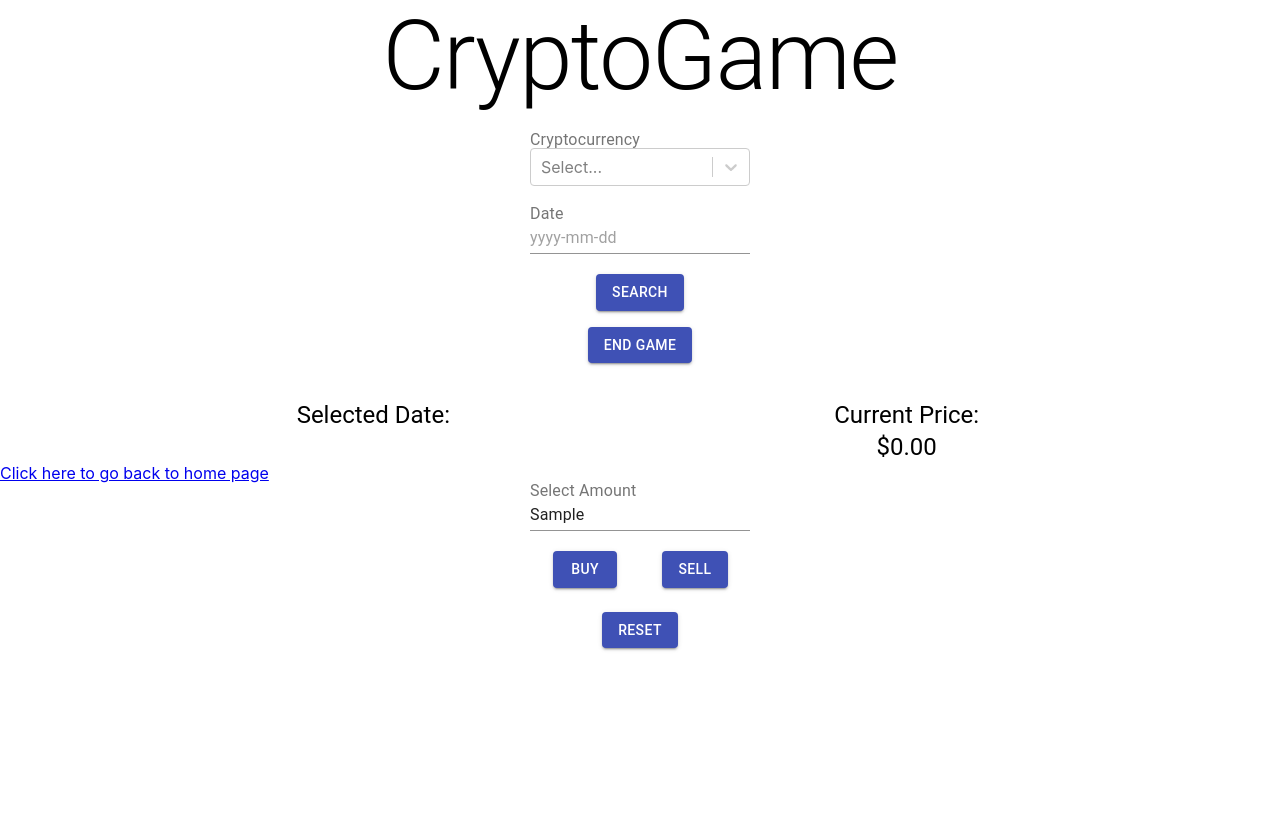
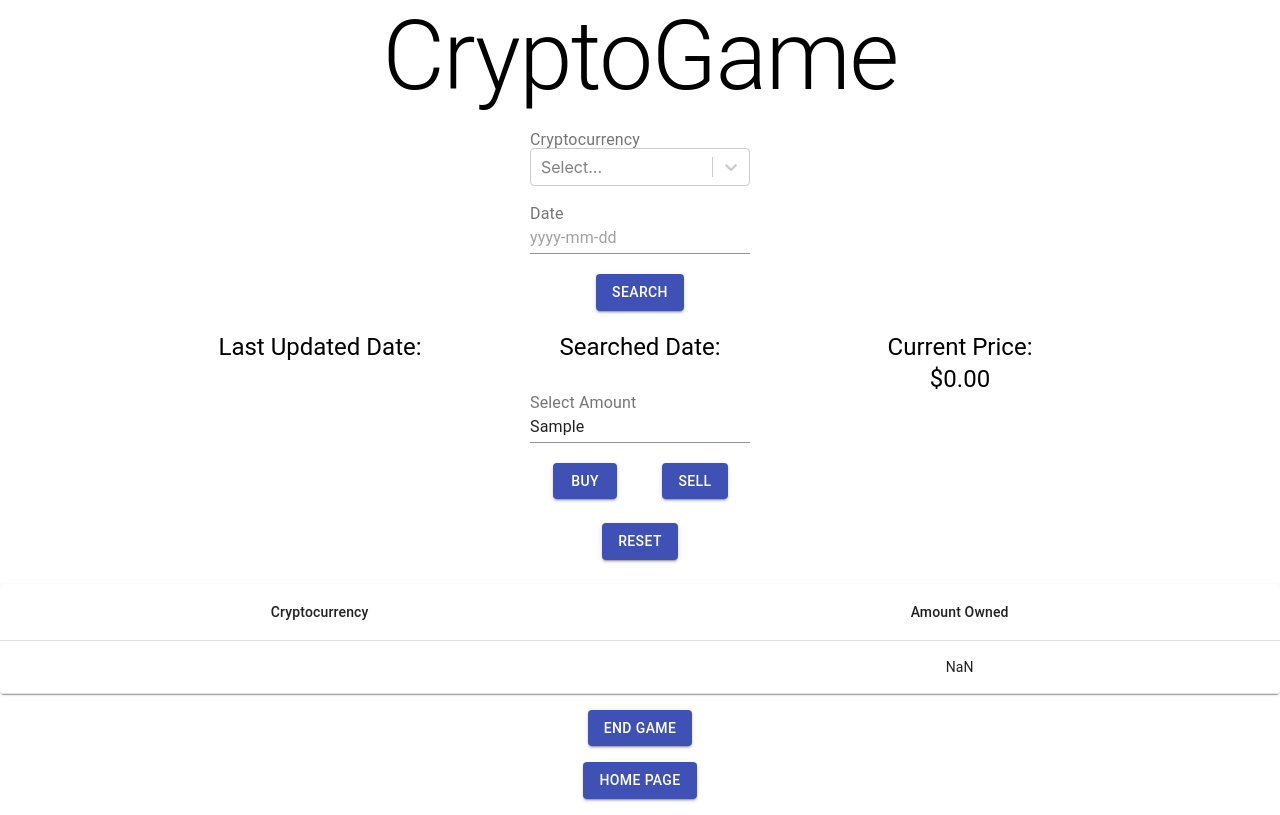
Before and after one commit to xchen1222/hackathon-htm, a React (Create React App) app: page /information in a window 1280 px wide. Both pictures are taken after typing "Sample" into the empty fields and a click on the button "BUY". Built offline with nearby package versions, Linux system fonts and the light colour scheme.

Commit message:
added table of owned cryptos

```diff
--- a/src/pages/Information.jsx
+++ b/src/pages/Information.jsx
@@ -1,7 +1,8 @@
 import { React, useState, Component, useEffect, useContext } from 'react';
 import { Link } from 'react-router-dom'
 import axios from 'axios';
-import { Typography, Button, Grid, Input, InputLabel, Box } from '@material-ui/core/';
+import { Typography, Button, Grid, Input, InputLabel, Box, Table, TableBody, TableCell, TableContainer, TableHead, TableRow, Paper } from '@material-ui/core/';
+import { makeStyles } from '@material-ui/core/styles';
 import { CURRENCIES_NAME } from '../utils/constants';
 import Select, { createFilter } from 'react-select'
 import { FixedSizeList as List } from "react-window";
@@ -63,6 +64,11 @@ export const Information = () => {
 
     const handleSubmit = async (e) => {
         e.preventDefault();
+        let currDate = info["lastDatePurchased"];
+        if (currDate > date) { //going into the past, throw alert(?)
+          alert("Can't go into the past");
+        }
+        else {
           let linkToAPI = "https://api.nomics.com/v1/currencies/sparkline?key=" + key + "&ids=" + crypto + "&start=" + date + "T00:00:00Z&end=" + date + "T00:00:00Z";
           try {
               let response = await axios.get(linkToAPI);
@@ -87,11 +93,13 @@ export const Information = () => {
               console.log(error);
           }
         }
+    }
 
     const handleBuy = async (e) => {
         e.preventDefault();
         let total = info["amountSpent"];
         let temp = info["currentlyOwned"];
+
         if (crypto in temp) { //already own some
             temp[crypto] += parseInt(amount);
         }
@@ -102,7 +110,7 @@ export const Information = () => {
         total += amount * prices;
 
         setInfo({"currentlyOwned": temp });
-        setInfo({"lastDatePurchased": date});
+        setInfo({"lastDatePurchased": days});
         setInfo({"amountSpent": total});
     }
 
@@ -110,11 +118,17 @@ export const Information = () => {
         e.preventDefault();
         let total = info["amountSpent"];
         let temp = info["currentlyOwned"];
+
         if (crypto in temp) { //already own some
+            if (amount > temp[crypto]) {
+                alert("You don't own enough of this cryptocurrency, buy some more first.");
+            }
+            else { // successfully sell
                 temp[crypto] -= parseInt(amount);
             }
-        else { //first time purchasing
-            temp[crypto] = parseInt(amount);
+        }
+        else { //don't own any
+            alert("You don't own any of this cryptocurrency, buy some first.");
         }
 
         total -= amount * prices;
@@ -122,6 +136,7 @@ export const Information = () => {
         setInfo({"currentlyOwned": temp });
         setInfo({"lastDatePurchased": date});
         setInfo({"amountSpent": total});
+
     }
 
     const handleReset = async (e) => {
@@ -130,6 +145,31 @@ export const Information = () => {
         setInfo({"lastDatePurchased": ""});
         setInfo({"netWorth": 0});
         setInfo({"amountSpent": 0});
+    }
+
+    const generateTable = () => {
+      return (
+        <TableContainer component={Paper} >
+          <Table style={{minWidth: 650,}} aria-label="simple table">
+            <TableHead>
+              <TableRow>
+                <TableCell align="center">Cryptocurrency</TableCell>
+                <TableCell align="center">Amount Owned</TableCell>
+              </TableRow>
+            </TableHead>
+            <TableBody>
+              { Object.keys(info["currentlyOwned"]).map((key) => (
+                <TableRow key={key}>
+                  <TableCell component="th" scope="row"  align="center">
+                    {key}
+                  </TableCell>
+                  <TableCell align="center">{info["currentlyOwned"][key]}</TableCell>
+                </TableRow>
+              ))}
+            </TableBody>
+          </Table>
+        </TableContainer>
+      );
     }
 
     return (
@@ -155,30 +195,22 @@ export const Information = () => {
                   </Button>
                   </Box>
               </Grid>
-
-              <Grid>
-                {/* send to results page, and results page pulls networth from info context for a summary/etc */}
-                <Box textAlign="center" m={2}>
-                <Link to="/results" style={{ textDecoration: 'none' }}>
-                    <Button type="submit" variant="contained" color="primary">
-                        End Game
-                    </Button>
-                </Link>
-                </Box>
-            </Grid>
             </form>
 
         </Grid>
         <br/>
         <Grid container justify="center">
-            <Grid item xs={5}>
-                <Typography variant="h5" align="center">Selected Date: <br/> {days.substring(0, 10)}</Typography>
+            <Grid item xs={3}>
+                <Typography variant="h5" align="center">Last Updated Date: <br/> {info["lastDatePurchased"].substring(0, 10)}</Typography>
             </Grid>
-            <Grid item xs={5}>
+            <Grid item xs={3}>
+                <Typography variant="h5" align="center">Searched Date: <br/> {days.substring(0, 10)}</Typography>
+            </Grid>
+            <Grid item xs={3}>
                 <Typography variant="h5" align="center">Current Price:  <br/> ${parseFloat(prices).toFixed(2)}</Typography>
             </Grid>
         </Grid>
-        <Link to="/">Click here to go back to home page</Link> <br/>
+
 
         {
             prices.length !== 0 ?
@@ -220,6 +252,34 @@ export const Information = () => {
           :
           <> </>
         }
+
+          <Grid container justify="center">
+            {generateTable()}
+          </Grid>
+
+          <Grid>
+          {/* send to results page, and results page pulls networth from info context for a summary/etc */}
+            <Box textAlign="center" m={2}>
+            <Link to="/results" style={{ textDecoration: 'none' }}>
+              <Button type="submit" variant="contained" color="primary">
+                End Game
+              </Button>
+            </Link>
+            </Box>
+          </Grid>
+
+          <Grid>
+          {/* send to results page, and results page pulls networth from info context for a summary/etc */}
+            <Box textAlign="center" m={2}>
+            <Link to="/" style={{ textDecoration: 'none' }}>
+              <Button type="submit" variant="contained" color="primary">
+                Home page
+              </Button>
+            </Link>
+            </Box>
+          </Grid>
         </>
+
+
     )
 }
```
Lines whose indentation alone changed are shown as unchanged.
